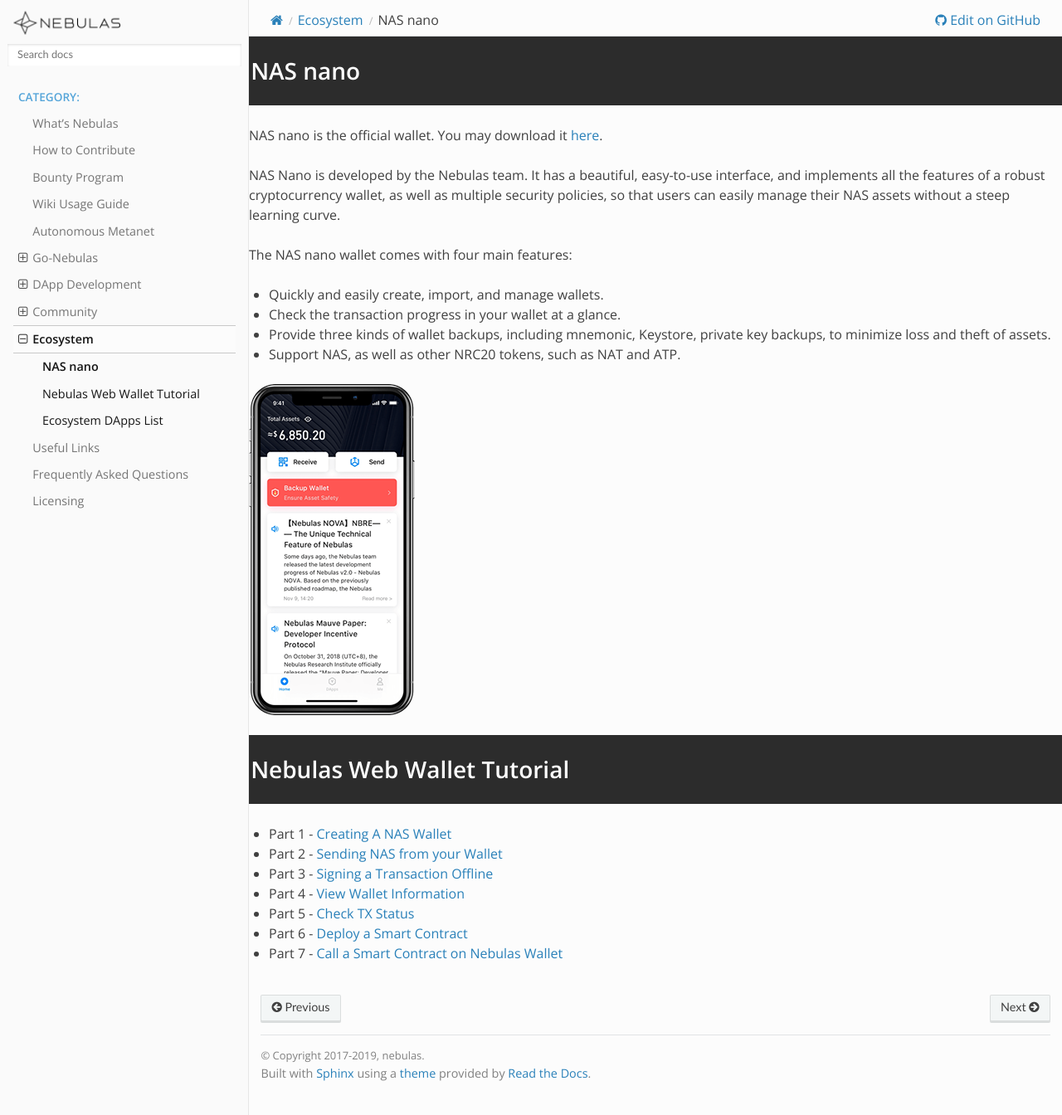
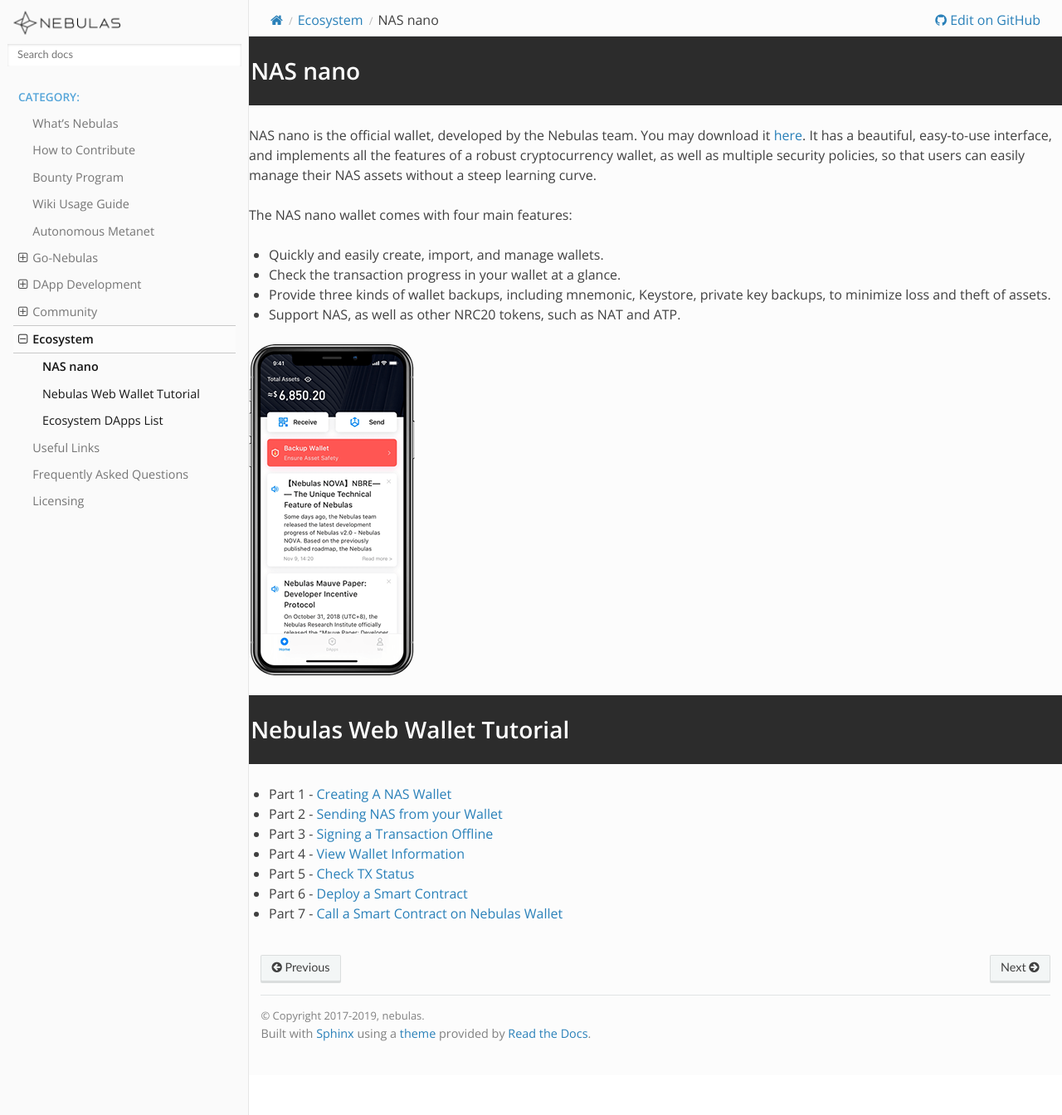
Before and after one commit to nebulasio/nebdocs, a Sphinx documentation site: the page built from docs/ecosystem/nas-nano.md, in a window 1280 px wide and 1344 px high. Shown: the whole window at 83% size. Built offline with Sphinx 7.4.7 and the Read the Docs theme 2.0.0, drawn with Linux system fonts in a browser that asks for light colours; pages that are not in the unit, such as notebooks, are missing from menus.

Commit message:
Update nas-nano.md

```diff
--- a/docs/ecosystem/nas-nano.md
+++ b/docs/ecosystem/nas-nano.md
@@ -1,7 +1,5 @@
 # NAS nano
-NAS nano is the official wallet. You may download it [here](https://nano.nebulas.io/index_en.html).
-
-NAS Nano is developed by the Nebulas team. It has a beautiful, easy-to-use interface, and implements all the features of a robust cryptocurrency wallet, as well as multiple security policies, so that users can easily manage their NAS assets without a steep learning curve.
+NAS nano is the official wallet, developed by the Nebulas team. You may download it [here](https://nano.nebulas.io/index_en.html). It has a beautiful, easy-to-use interface, and implements all the features of a robust cryptocurrency wallet, as well as multiple security policies, so that users can easily manage their NAS assets without a steep learning curve.
 
 The NAS nano wallet comes with four main features:
 
```
